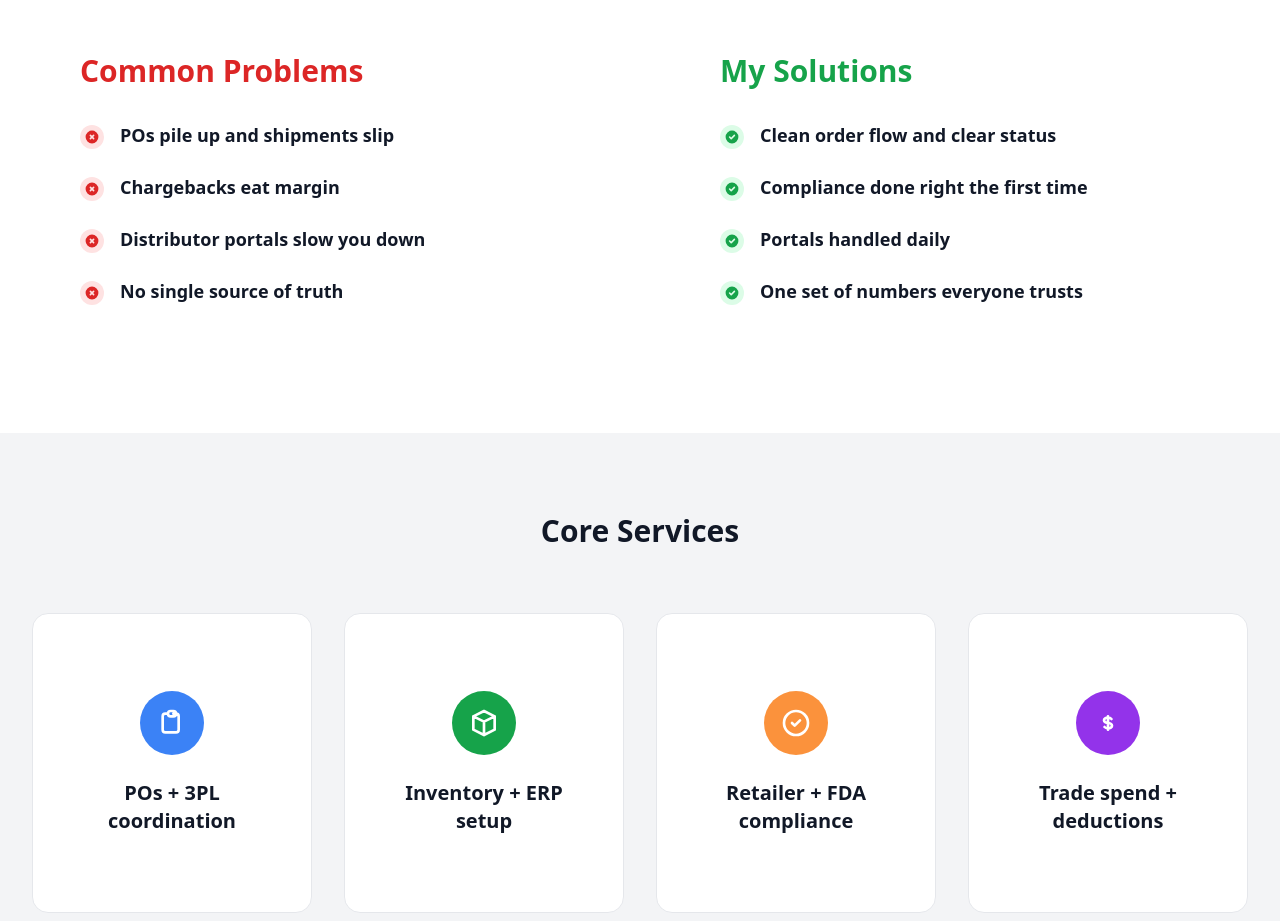
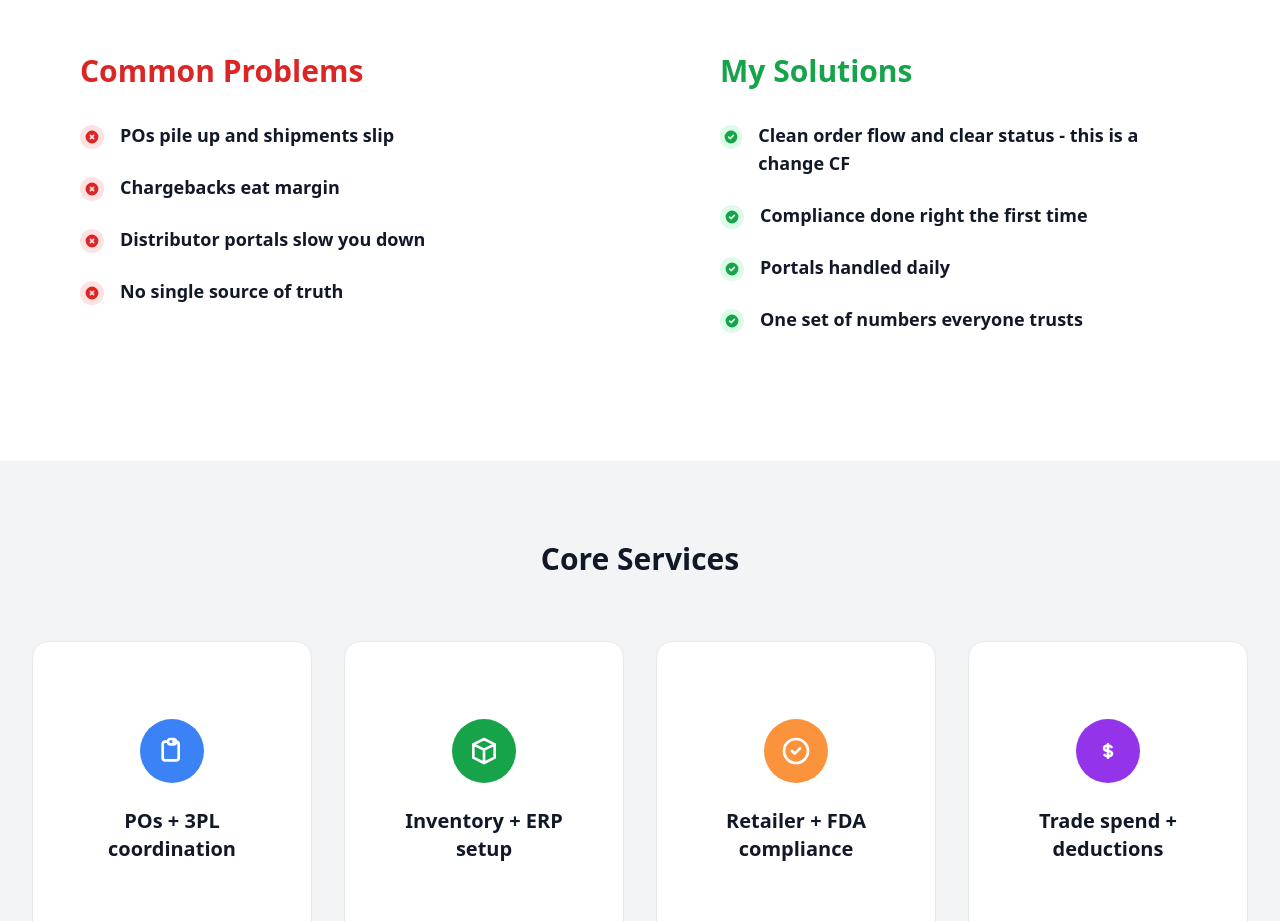
Before and after one commit to curtisfox-del/TULAA, a plain HTML site: page index.html in a window 1280 px wide. Shown: the part 1140-2061 px from the top of the page. Drawn offline with nearby package versions, Linux system fonts and the light colour scheme.

Commit message:
change to index.html
cf made a test change

```diff
--- a/index.html
+++ b/index.html
@@ -147,7 +147,7 @@
                     <h1 class="text-4xl md:text-6xl font-bold text-gray-900 leading-tight">
                         Fractional Ops for Growing CPG Brands
                     </h1>
-                    <p class="text-xl md:text-2xl text-gray-600 leading-relaxed">
+                <p class="text-xl md:text-2xl text-gray-600 leading-relaxed">
                         I run your supply chain, orders, and compliance so you can grow sales.
                     </p>
                     <div class="flex flex-col sm:flex-row gap-4">
@@ -289,7 +289,7 @@
                                 </svg>
                             </div>
                             <div>
-                                <h3 class="font-semibold text-lg">Clean order flow and clear status</h3>
+                                <h3 class="font-semibold text-lg">Clean order flow and clear status - this is a change CF</h3>
                             </div>
                         </div>
                         <div class="flex items-start space-x-4">
```
Also changed, not shown: .phcode.json (added).
